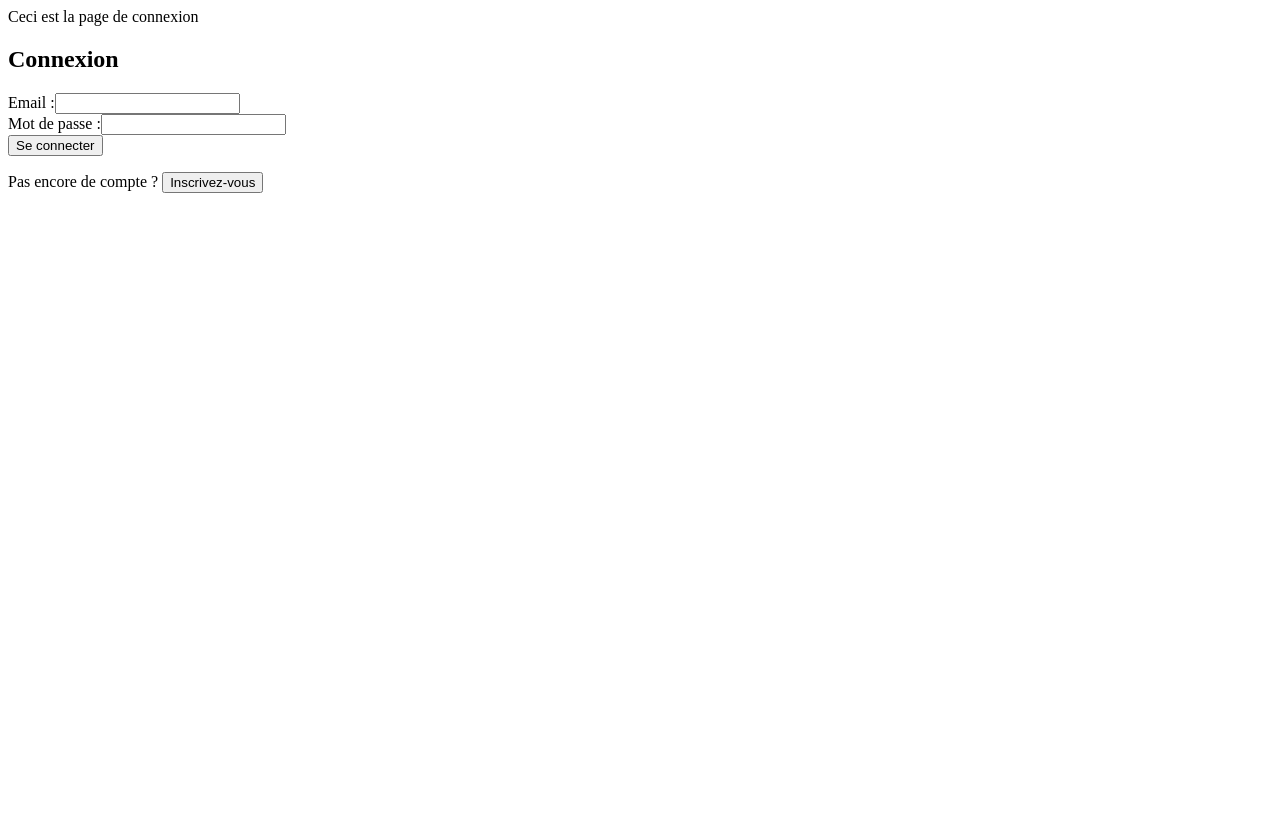
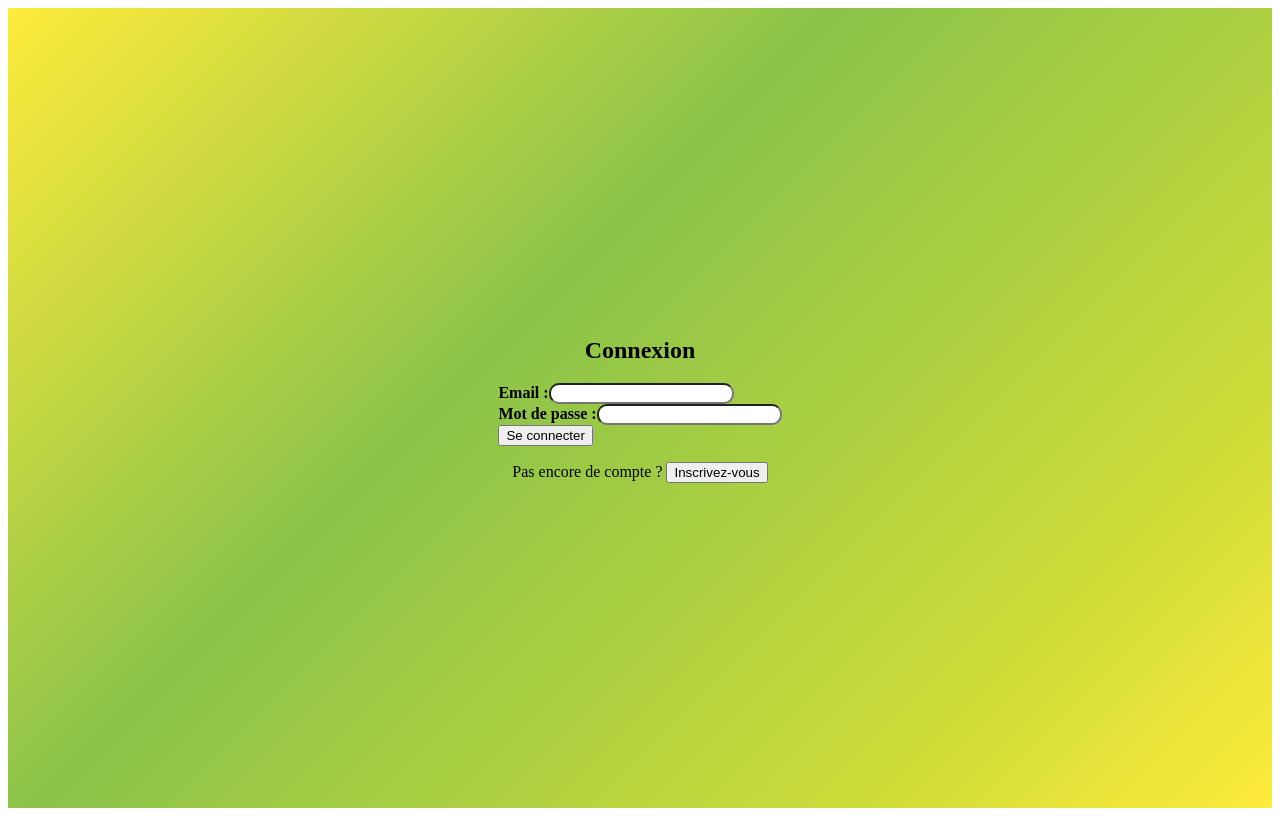
Before and after one commit to damodred53/ia_front_end, a React (Vite) app: page / in a window 1280 px wide. Built offline with nearby package versions, Linux system fonts and the light colour scheme.

Commit message:
ajout css formulaire accueil

```diff
--- a/src/Components/FormAuth.jsx
+++ b/src/Components/FormAuth.jsx
@@ -1,5 +1,6 @@
 
 import { useState } from "react";
+import '../Styles/formAuthStyle.css';
 
 const AuthForm = () => {
     // État pour basculer entre connexion et inscription
--- /dev/null
+++ b/src/Styles/formAuthStyle.css
@@ -0,0 +1,66 @@
+.form_container {
+    margin: '50px auto';
+    display: flex;
+    flex-direction: column;
+    justify-content: center;
+    align-items: center;
+    padding: '20px';
+    border: '1px solid #ddd';
+    height: 100vh;
+    max-width: '400px';
+    margin: '50px auto';
+    padding: '20px';
+    border: '1px solid #ddd';
+    border-radius: '8px';
+    box-shadow: '0 4px 6px rgba(0; 0; 0; 0.1)';
+    background: linear-gradient(
+  135deg,
+  #ffeb3b,
+  #8bc34a 40%,
+  #cddc39 80%,
+  #ffeb3b
+);
+  }
+
+  .form_title {
+    text-align: 'center';
+    margin-bottom: '20px';
+  }
+  .form_form {
+    display: 'flex';
+    flex-direction: 'column';
+  }
+  .form_field {
+    margin-bottom: '15px';
+  }
+  .form_label {
+    margin-bottom: 5px;
+    font-weight: bold;
+  }
+  .form_input {
+    width: '100%';
+    padding: '10px';
+    border: '1px solid #ccc';
+    border-radius: 10px;
+  }
+  .form_button {
+    padding: '10px';
+    border: 'none';
+    color: '#fff';
+    cursor: 'pointer';
+  }
+  /* .buttonHover {
+    backgroundColor: '#0056b3';
+  }
+  .toggle {
+    textAlign: 'center';
+    marginTop: '15px'
+  }
+  .toggleButton {
+    background: 'none';
+    border: 'none';
+    color: '#007bff';
+    cursor: 'pointer';
+    textDecoration: 'underline';
+    padding: 0;
+  } */
--- a/src/pages/Home.jsx
+++ b/src/pages/Home.jsx
@@ -7,7 +7,6 @@ const Home = () => {
 
     return (
         <div>
-            Ceci est la page de connexion
             <FormAuth />
         </div>
     )
```
